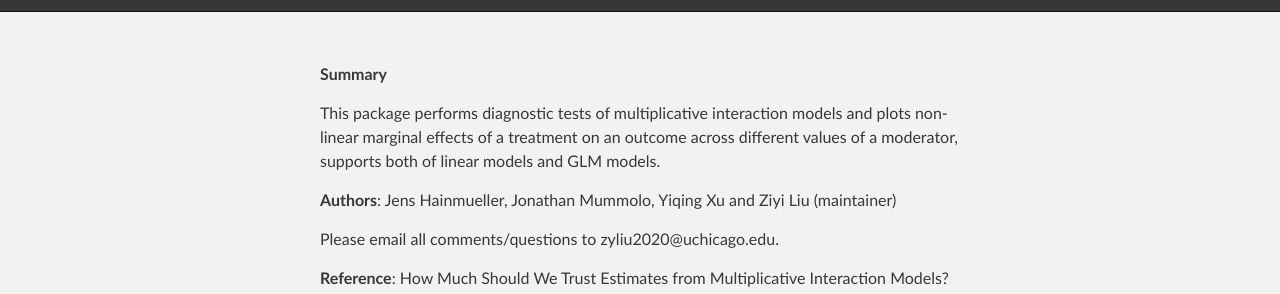
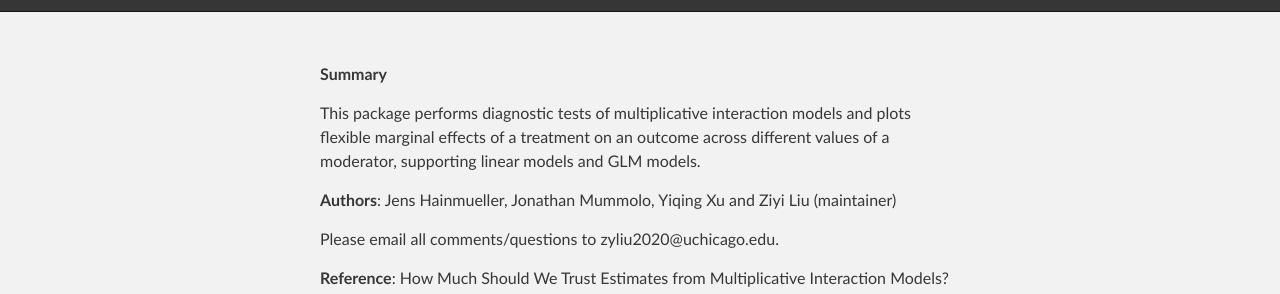
Before and after one commit to lzy318/Interflex-Tutorial, a Jekyll site: the page built from index.md, in a window 1280 px wide. Shown: the part 234-528 px from the top of the page. Built offline with Jekyll 4.4.1, drawn with Linux system fonts in a browser that asks for light colours.

Commit message:
Update index.md

```diff
--- a/index.md
+++ b/index.md
@@ -4,7 +4,7 @@ layout: default
 
 **Summary**
 
-This package performs diagnostic tests of multiplicative interaction models and plots non-linear marginal effects of a treatment on an outcome across different values of a moderator, supports both of linear models and GLM models.
+This package performs diagnostic tests of multiplicative interaction models and plots flexible marginal effects of a treatment on an outcome across different values of a moderator, supporting linear models and GLM models.
 
 **Authors**: Jens Hainmueller, Jonathan Mummolo, Yiqing Xu and Ziyi Liu (maintainer)
 
```
